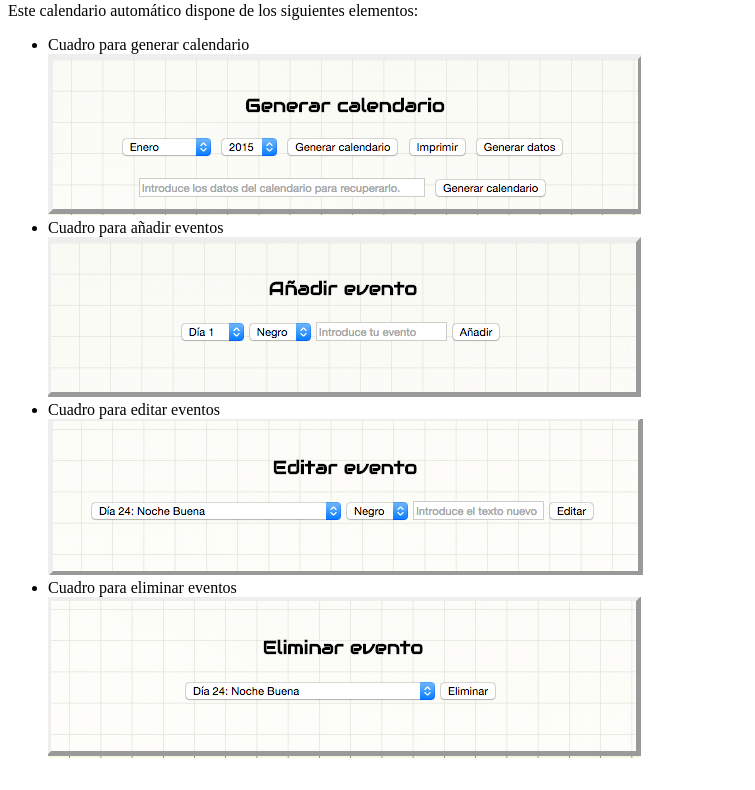
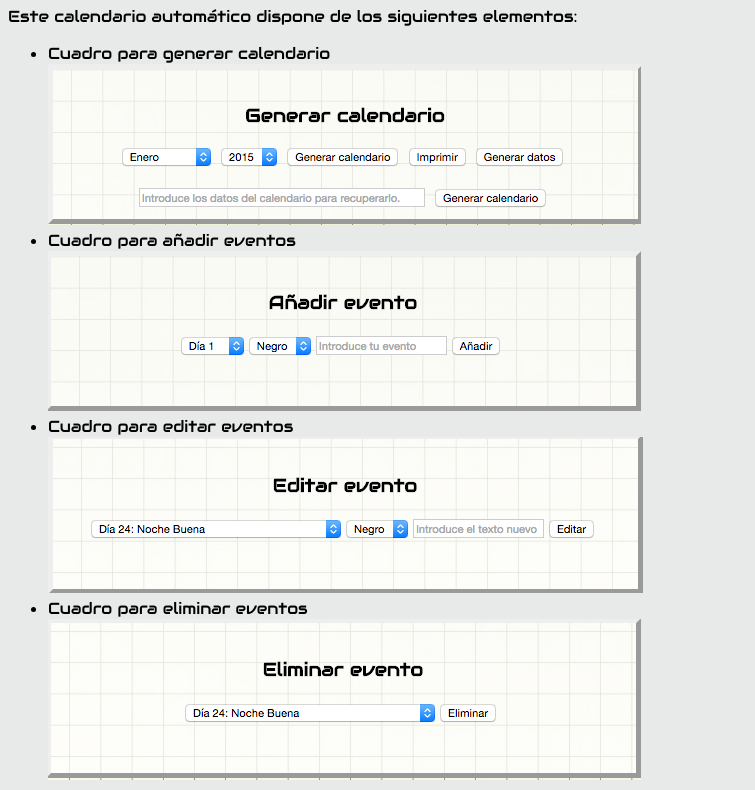
Before and after one commit to alu0100600674/calendarioautomatico, a plain HTML site: page manual.html in a window 1280 px wide. Shown: the part 78-868 px from the top of the page, without its empty margins (0-755 px from the left). Drawn offline with Linux system fonts and the light colour scheme.

Commit message:
Añadido css para manual

```diff
--- /dev/null
+++ b/manual.css
@@ -0,0 +1,8 @@
+body{
+    font-family: Audiowide, sans-serif;
+    background: rgba(32, 44, 44, 0.1);
+}
+
+p{
+    max-width: 900px;
+}
--- a/manual.html
+++ b/manual.html
@@ -4,6 +4,9 @@
     <head>
         <meta charset="utf-8">
         <title>Calendario automático - Manual de uso</title>
+        <link href='http://fonts.googleapis.com/css?family=Audiowide' rel='stylesheet' type='text/css'>
+        <!--<link rel="stylesheet" href="https://maxcdn.bootstrapcdn.com/font-awesome/4.3.0/css/font-awesome.min.css">-->
+        <link rel="stylesheet" type="text/css" href="manual.css">
 
         <link rel="apple-touch-icon" sizes="57x57" href="images/favicon/apple-touch-icon-57x57.png">
         <link rel="apple-touch-icon" sizes="60x60" href="images/favicon/apple-touch-icon-60x60.png">
```
